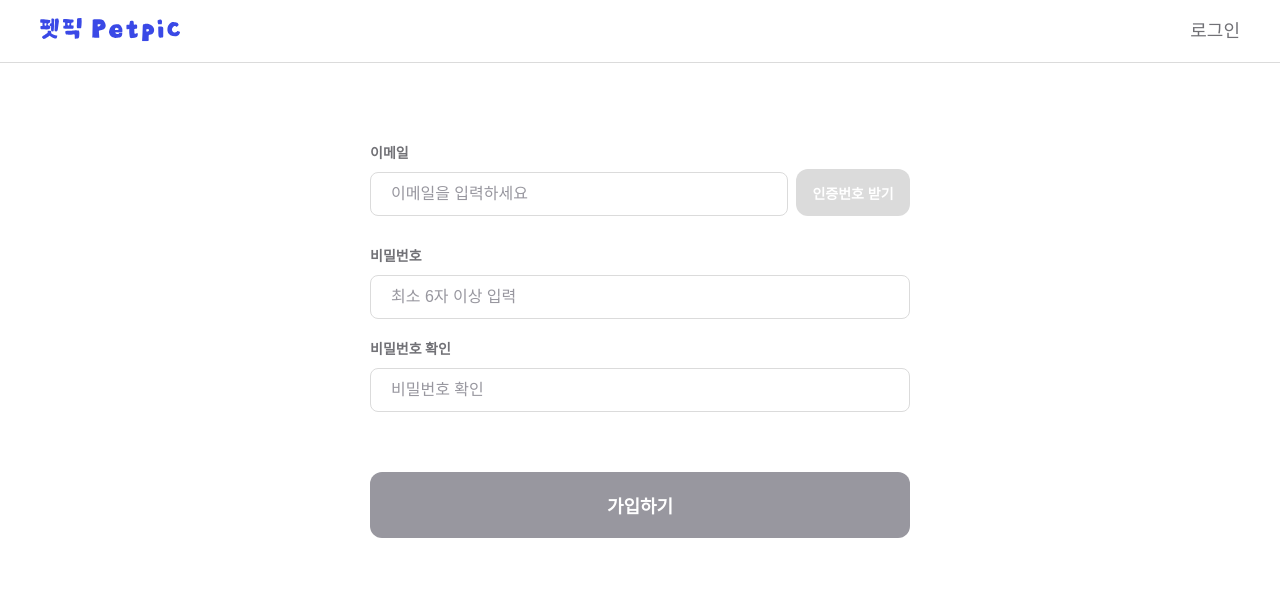
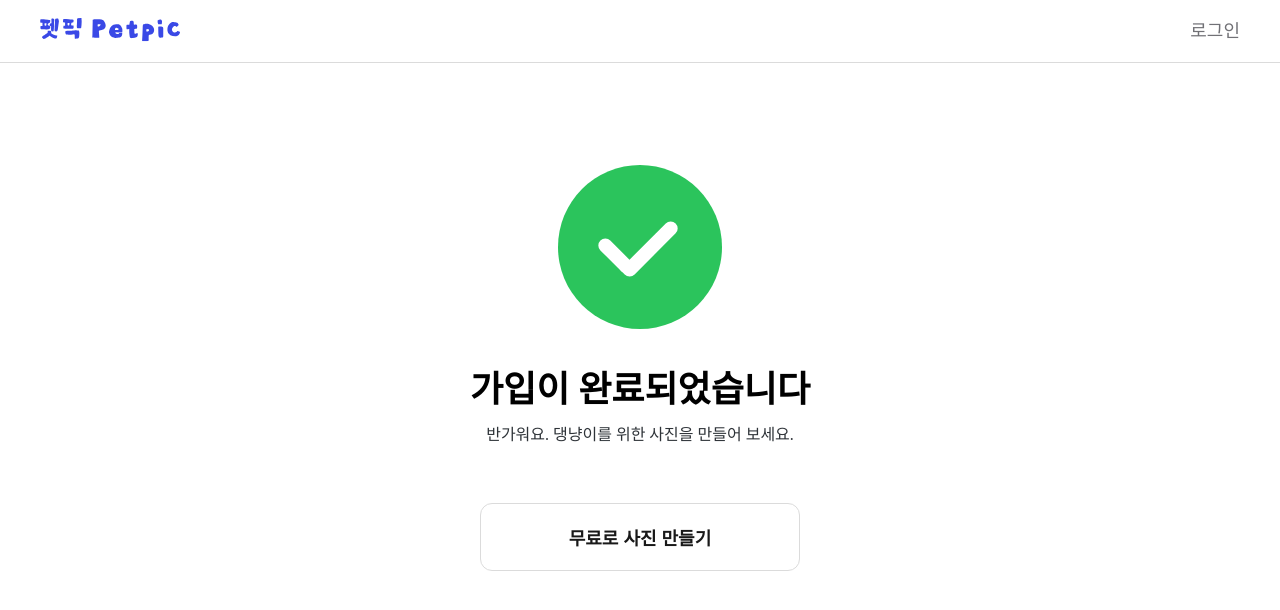
Before and after one commit to we90s/petpic-front, a Next.js app: page /signUp in a window 1280 px wide. Shown: the top 610 px of the page. Built offline with nearby package versions, Linux system fonts and the light colour scheme.

Commit message:
feat: 성공 페이지 작업

```diff
--- a/src/components/Button.tsx
+++ b/src/components/Button.tsx
@@ -1,24 +1,27 @@
 import theme from "#styles/Theme";
 import { COLORS_TYPE, colors } from "colors";
-import React from "react";
 import styled from "styled-components";
 
 // 재사용 가능한 버튼 스타일 정의
 
-type ButtonType = {
+export type ButtonType = {
   children: string;
   fontSize: "md" | "xl";
   $bgColor: "main" | "white" | "bg01" | "line01";
-  $textColor: "text03" | "white";
+  $textColor: "text01" | "text03" | "white";
   fontWeight?: "500";
   padding?: string;
   type?: "submit";
+  $marginTop?: number;
+  $maxWidth?: string;
 };
 
 const StyledButton = styled.button<ButtonType>`
   padding: ${({ padding }) => padding || "20px"};
   font-size: ${({ fontSize }) => theme.fontSize[fontSize]};
-  border: none;
+  border: 1px solid
+    ${({ $textColor }) =>
+      $textColor !== "white" ? theme.colors.line01 : "transparent"};
   border-radius: 12px;
   font-weight: ${({ fontWeight }) => fontWeight || `700`};
   background-color: ${({ $bgColor }) => theme.colors[$bgColor]};
@@ -26,7 +29,8 @@ const StyledButton = styled.button<ButtonType>`
   cursor: pointer;
   transition: background-color 0.3s ease;
   width: 100%;
-
+  max-width: ${({ $maxWidth }) => $maxWidth || "100%"};
+  margin-top: ${({ $marginTop }) => $marginTop || 0}px;
   &:hover {
     opacity: 0.7;
   }
@@ -41,6 +45,8 @@ const Button = ({
   fontSize,
   fontWeight,
   padding,
+  $marginTop,
+  $maxWidth,
 }: //   onClick,
 ButtonType) => {
   return (
@@ -51,6 +57,8 @@ ButtonType) => {
       fontSize={fontSize}
       fontWeight={fontWeight}
       padding={padding}
+      $marginTop={$marginTop}
+      $maxWidth={$maxWidth}
       onSubmit={() => console.log("asdds")}
       //   hoverColor={hoverColor}
       //   onClick={onClick}
--- /dev/null
+++ b/src/components/Container.tsx
@@ -0,0 +1,34 @@
+import React, { ReactElement } from "react";
+import styled from "styled-components";
+
+type Props = {
+  children: ReactElement | ReactElement[];
+  $marginTop?: number;
+  $maxWidth?: number;
+  $textAlign?: "left" | "right" | "center";
+};
+
+export default function Container({
+  children,
+  $marginTop,
+  $maxWidth,
+  $textAlign,
+}: Props) {
+  return (
+    <ContainerBox
+      $marginTop={$marginTop}
+      $maxWidth={$maxWidth}
+      $textAlign={$textAlign}
+    >
+      {children}
+    </ContainerBox>
+  );
+}
+
+const ContainerBox = styled.div<Props>`
+  margin-top: ${({ $marginTop }) => $marginTop || 56}px;
+  margin-left: auto;
+  margin-right: auto;
+  max-width: ${({ $maxWidth }) => $maxWidth || 540}px;
+  text-align: ${({ $textAlign }) => $textAlign || "left"};
+`;
--- a/src/components/Header.tsx
+++ b/src/components/Header.tsx
@@ -1,5 +1,4 @@
 import Link from "next/link";
-import React from "react";
 import styled from "styled-components";
 import LOGO from "#assets/logo.svg";
 import theme from "#styles/Theme";
--- a/src/components/Input.tsx
+++ b/src/components/Input.tsx
@@ -1,5 +1,4 @@
 import theme from "#styles/Theme";
-import React from "react";
 import styled from "styled-components";
 
 type InputType = {
--- a/src/container/SignUpContainer.tsx
+++ b/src/container/SignUpContainer.tsx
@@ -1,11 +1,11 @@
 import Button from "#components/Button";
+import Container from "#components/Container";
 import Input from "#components/Input";
-import React from "react";
 import styled from "styled-components";
 
 export default function SignUpContainer() {
   return (
-    <Container>
+    <Container $marginTop={46}>
       <EmailWrapper>
         <Input type="email" label="이메일" placeholder="이메일을 입력하세요" />
         <Button
@@ -35,23 +35,12 @@ export default function SignUpContainer() {
         placeholder="비밀번호 확인"
         $marginTop={20}
       />
-      <Button fontSize="xl" $bgColor="bg01" $textColor="white">
+      <Button fontSize="xl" $bgColor="bg01" $textColor="white" $marginTop={60}>
         가입하기
       </Button>
     </Container>
   );
 }
-
-const Container = styled.div`
-  margin-top: 46px;
-  max-width: 540px;
-  margin-left: auto;
-  margin-right: auto;
-
-  & button {
-    margin-top: 60px;
-  }
-`;
 
 const EmailWrapper = styled.div`
   display: flex;
--- /dev/null
+++ b/src/container/SuccessContainer.tsx
@@ -0,0 +1,84 @@
+import Button, { ButtonType } from "#components/Button";
+import Container from "#components/Container";
+import theme from "#styles/Theme";
+import styled from "styled-components";
+
+type Props = {
+  title: string;
+  description: string;
+  buttons: ButtonType[];
+};
+
+export default function SuccessContainer({
+  title,
+  description,
+  buttons,
+}: Props) {
+  return (
+    <Container $marginTop={102} $textAlign="center">
+      <SuccessIcon />
+      <Title>{title}</Title>
+      <Description>{description}</Description>
+      <ButtonWrapper>
+        {buttons.map((button) => {
+          return <Button {...button} />;
+        })}
+      </ButtonWrapper>
+    </Container>
+  );
+}
+
+const SuccessIcon = styled.div`
+  width: 164px;
+  height: 164px;
+  border-radius: 100%;
+  background-color: ${theme.colors.green};
+  margin: 0 auto;
+  position: relative;
+
+  &:before,
+  &::after {
+    content: "";
+    position: absolute;
+    background-color: ${theme.colors.white};
+  }
+
+  &::before {
+    width: 72px;
+    height: 13.5px;
+    border-top-right-radius: 99px;
+    border-bottom-right-radius: 99px;
+    top: 47%;
+    right: 22%;
+    transform: rotate(-45deg);
+    border-bottom-left-radius: 99px;
+  }
+
+  &::after {
+    width: 38px;
+    height: 13.5px;
+    border-top-left-radius: 99px;
+    border-bottom-left-radius: 99px;
+    top: 50%;
+    left: 22.4%;
+    transform: rotate(45deg);
+  }
+`;
+
+const Title = styled.h1`
+  font-size: ${theme.fontSize.h1};
+  font-weight: 700;
+  line-height: 5rem;
+  margin: 36px 0px 12px 0px;
+`;
+
+const Description = styled.p`
+  color: ${theme.colors.text02};
+  font-size: ${theme.fontSize.lg};
+`;
+
+const ButtonWrapper = styled.div`
+  display: flex;
+  justify-content: center;
+  gap: 12px;
+`;
--- a/src/pages/signUp.tsx
+++ b/src/pages/signUp.tsx
@@ -1,6 +1,24 @@
 import SignUpContainer from "container/SignUpContainer";
-import React from "react";
+import SuccessContainer from "container/SuccessContainer";
 
 export default function signUp() {
-  return <SignUpContainer />;
+  return (
+    <>
+      {/* <SignUpContainer /> */}
+      <SuccessContainer
+        title="가입이 완료되었습니다"
+        description="반가워요. 댕냥이를 위한 사진을 만들어 보세요."
+        buttons={[
+          {
+            children: "무료로 사진 만들기",
+            $bgColor: "white",
+            $textColor: "text01",
+            fontSize: "xl",
+            $marginTop: 60,
+            $maxWidth: "320px",
+          },
+        ]}
+      />
+    </>
+  );
 }
```
Also changed, not shown: src/container/MainContainer.tsx (+3 -8 lines), src/container/SignInContainer.tsx (+2 -7 lines).
